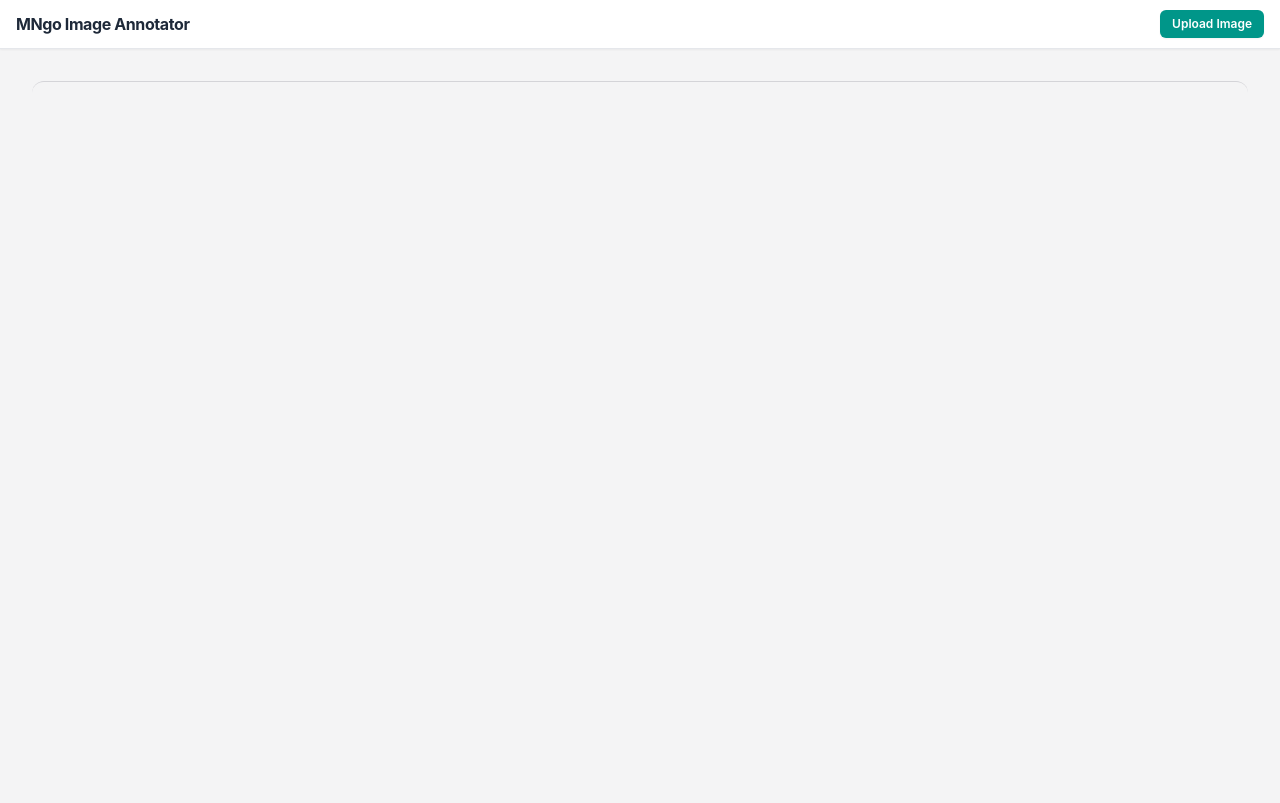
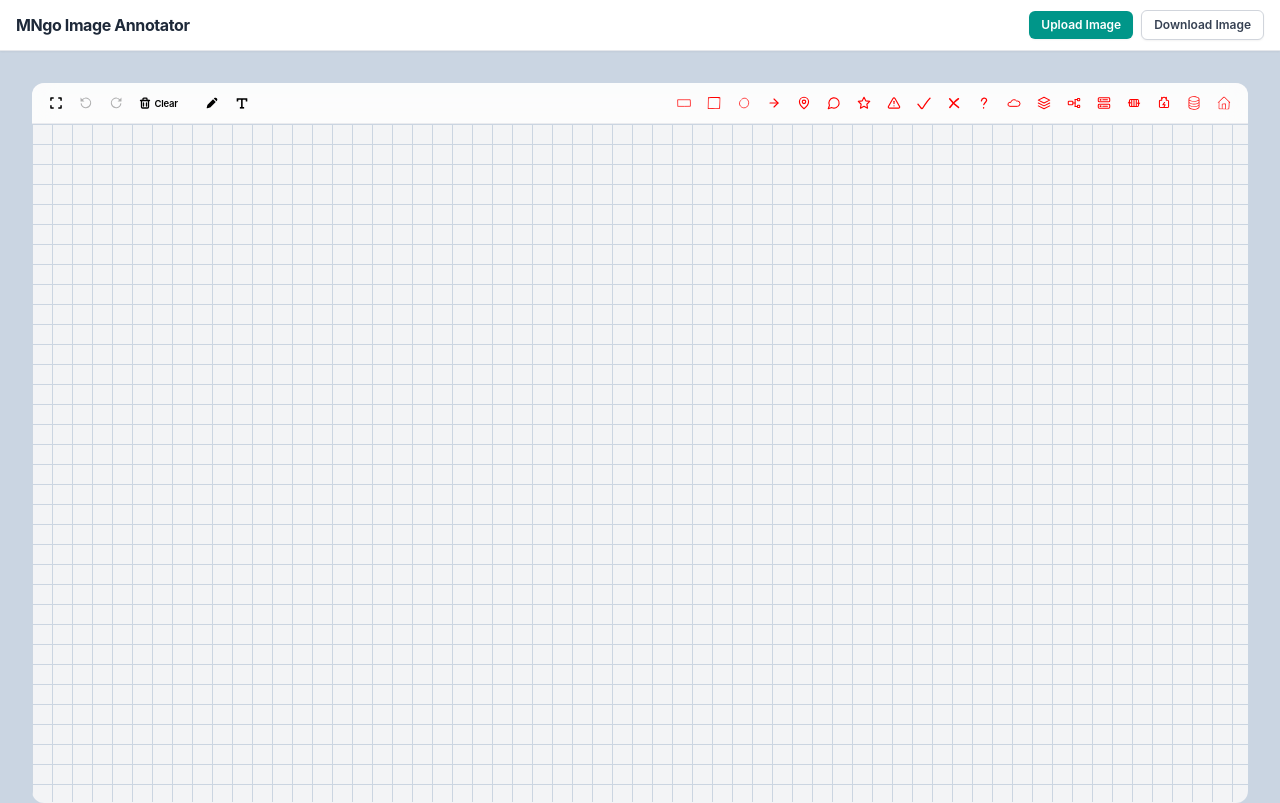
Before and after one commit to adityasuman2025/MNgoImageAnnotate, a React (Vite) app: page / in a window 1280 px wide. Built offline with nearby package versions, Linux system fonts and the light colour scheme.

Commit message:
finalised

```diff
--- a/index.html
+++ b/index.html
@@ -8,7 +8,7 @@
   <title>MNgo Image Annotate React Package</title>
 </head>
 
-<body class="bg-zinc-100">
+<body class="bg-slate-300">
   <div id="root"></div>
   <script type="module" src="/src/main.tsx"></script>
 </body>
--- a/library/components/Ground.tsx
+++ b/library/components/Ground.tsx
@@ -118,7 +118,7 @@ function Ground({ onImageDimensionsReady }: GroundProps) {
     }, !readonly);
 
     return (
-        <div className="relative select-none" onPointerDown={handlePointerDown} >
+        <div data-ground className="relative select-none" onPointerDown={handlePointerDown} >
             {imgSrc ? (
                 <Image
                     src={imgSrc}
--- a/library/components/TextElement.tsx
+++ b/library/components/TextElement.tsx
@@ -41,7 +41,7 @@ function TextElement({
         }
     }, [isEditing]);
 
-    const handleDoubleClick = (e: React.MouseEvent) => {
+    const handleClick = (e: React.MouseEvent) => {
         if (readonly) return;
         e.stopPropagation();
         setIsEditing(true);
@@ -81,16 +81,17 @@ function TextElement({
                 onPointerDown={(e) => e.stopPropagation()} // don't trigger element drag while typing/selecting text
                 placeholder="Type text..."
                 rows={1}
-                className="w-full h-full bg-transparent text-red-600 placeholder:text-red-300 outline-none resize-none p-1 text-sm font-medium leading-tight select-text cursor-text"
+                className="w-full h-full bg-white/40 text-red-600 placeholder:text-red-300 outline-none resize-none p-1 text-sm font-medium leading-tight select-text cursor-text"
             />
         );
     }
 
     return (
         <div
-            onDoubleClick={handleDoubleClick}
-            className="w-full h-full p-1 flex items-center justify-start overflow-hidden text-red-600 text-sm font-medium leading-tight whitespace-pre-wrap break-words"
-            title={readonly ? undefined : "Double click to edit"}
+            data-text-element
+            onClick={handleClick}
+            className="w-full h-full p-1 flex items-start justify-start overflow-hidden text-red-600 text-sm font-medium leading-tight whitespace-pre-wrap break-words cursor-text pointer-events-auto"
+            title={readonly ? undefined : "Click to edit text"}
         >
             {localText || (!readonly ? (
                 <span className="text-red-400 italic">Type text...</span>
--- a/library/components/Toolbar.tsx
+++ b/library/components/Toolbar.tsx
@@ -87,9 +87,9 @@ function Toolbar({
     return (
         <div
             data-toolbar
-            className={`sticky top-0 z-1 flex items-center justify-between px-3 py-2 bg-white/70 backdrop-blur-md border-b border-gray-200/80 select-none transition-colors ${className}`}
+            className={`sticky top-0 z-1 flex items-center justify-between gap-4 px-3 py-2 bg-white/70 backdrop-blur-md border-b border-gray-200/80 select-none transition-colors overflow-x-auto overflow-y-hidden ${className}`}
         >
-            <div className={`flex items-center gap-1.5 ${readonly ? "opacity-50 pointer-events-none" : ""}`}>
+            <div className={`flex items-center gap-1.5 shrink-0 ${readonly ? "opacity-50 pointer-events-none" : ""}`}>
                 {DEFAULT_TOOLS.map((tool) => (
                     <ToolButton
                         key={tool.name}
@@ -107,7 +107,7 @@ function Toolbar({
                 ))}
             </div>
 
-            <div className={`flex items-center gap-1.5 ${readonly ? "opacity-50 pointer-events-none" : ""}`}>
+            <div className={`flex items-center gap-1.5 shrink-0 ${readonly ? "opacity-50 pointer-events-none" : ""}`}>
                 {tools?.map((tool) => (
                     <ToolButton
                         key={tool.name}
--- a/package.json
+++ b/package.json
@@ -1,6 +1,6 @@
 {
     "name": "react-image-annotate-mngo",
-    "version": "1.0.0",
+    "version": "1.0.1",
     "type": "module",
     "scripts": {
         "dev": "npm run lib-build && vite",
@@ -31,6 +31,7 @@
         "@types/react": "^19.2.18",
         "@types/react-dom": "^19.2.4",
         "@vitejs/plugin-react": "^6.1.0",
+        "html-to-image": "^1.11.13",
         "oxlint": "^1.79.0",
         "path": "^0.12.7",
         "tailwindcss": "^4.3.3",
--- a/src/main.tsx
+++ b/src/main.tsx
@@ -1,4 +1,5 @@
 import { useCallback, useEffect, useRef, useState, type Dispatch, type SetStateAction } from 'react';
+import { toPng } from 'html-to-image';
 import { createRoot } from 'react-dom/client';
 import "./index.css";
 import rectIcon from "./assets/rectShape.svg";
@@ -22,11 +23,11 @@ import cacheIcon from "./assets/cacheShape.svg";
 import gatewayIcon from "./assets/gatewayShape.svg";
 
 // @ts-ignore
-import MNgoImageAnnotate from "../dist/index.es.js";
-import type { Tool, AnnotationData } from "../dist/types";
+// import MNgoImageAnnotate from "../dist/index.es.js";
+// import type { Tool, AnnotationData } from "../dist/types";
 
-// import MNgoImageAnnotate from "../library/MNgoImageAnnotate";
-// import type { Tool, AnnotationData } from "../library/types";
+import MNgoImageAnnotate from "../library/MNgoImageAnnotate";
+import type { Tool, AnnotationData } from "../library/types";
 
 // indexedDB helper for image storage
 const DB_NAME = "mngo_annotate_db";
@@ -240,6 +241,7 @@ function App() {
     const [isDBChecked, setIsDBChecked] = useState(false);
     const [imgSrc, setImgSrc] = useState<string | undefined>(undefined);
     const [annotationData, setAnnotationData] = useLocalStorage<AnnotationData>(ANNOTATION_DATA_KEY, { ...EMPTY_ANNOTATION_DATA });
+    const [isDownloading, setIsDownloading] = useState(false);
     const fileInputRef = useRef<HTMLInputElement | null>(null);
 
     useEffect(() => {
@@ -267,6 +269,77 @@ function App() {
         setAnnotationData(newData);
     }, []);
 
+    const handleDownloadImage = async () => {
+        const groundEl = document.querySelector('[data-ground]') as HTMLElement | null;
+        if (!groundEl) return;
+
+        setIsDownloading(true);
+        try {
+            const bgImgEl = groundEl.querySelector('img[alt="Annotation image"]') as HTMLImageElement | null;
+            const width = bgImgEl?.naturalWidth || groundEl.clientWidth;
+            const height = bgImgEl?.naturalHeight || groundEl.clientHeight;
+            if (!width || !height) return;
+
+            // 1. Render live ground annotations to an image using html-to-image
+            const groundDataUrl = await toPng(groundEl, {
+                pixelRatio: width / groundEl.clientWidth,
+                cacheBust: false,
+                filter: (node) => {
+                    // Exclude selection handles/overlay
+                    if (node instanceof HTMLElement && node.dataset.selectionOverlay !== undefined) {
+                        return false;
+                    }
+                    // If no bg image, exclude the grid background div so export stays transparent
+                    if (!bgImgEl && node instanceof HTMLElement && node.classList.contains('flex-1')) {
+                        return false;
+                    }
+                    return true;
+                },
+            });
+
+            const freeDrawCanvas = groundEl.querySelector('canvas[data-free-draw-canvas]') as HTMLCanvasElement | null;
+
+            // 2. Draw background image first onto canvas (if available; otherwise transparent)
+            const exportCanvas = document.createElement('canvas');
+            exportCanvas.width = width;
+            exportCanvas.height = height;
+            const ctx = exportCanvas.getContext('2d');
+            if (!ctx) return;
+
+            ctx.imageSmoothingEnabled = true;
+            ctx.imageSmoothingQuality = 'high';
+
+            if (bgImgEl?.complete) {
+                ctx.drawImage(bgImgEl, 0, 0, width, height);
+            }
+
+            // Draw freehand strokes directly
+            if (freeDrawCanvas) {
+                ctx.drawImage(freeDrawCanvas, 0, 0, width, height);
+            }
+
+            // Draw annotations on top
+            const annotationsImg = new Image();
+            await new Promise<void>((resolve, reject) => {
+                annotationsImg.onload = () => {
+                    ctx.drawImage(annotationsImg, 0, 0, width, height);
+                    resolve();
+                };
+                annotationsImg.onerror = reject;
+                annotationsImg.src = groundDataUrl;
+            });
+
+            const link = document.createElement('a');
+            link.download = `annotated-image-${Date.now()}.png`;
+            link.href = exportCanvas.toDataURL('image/png');
+            link.click();
+        } catch (err) {
+            console.error('Failed to download annotated image', err);
+        } finally {
+            setIsDownloading(false);
+        }
+    };
+
     return (
         <>
             <header className="flex items-center justify-between px-4 py-2.5 bg-white border-b border-gray-200 shadow-xs z-10">
@@ -289,10 +362,18 @@ function App() {
                     >
                         Upload Image
                     </button>
+                    <button
+                        type="button"
+                        disabled={isDownloading}
+                        onClick={handleDownloadImage}
+                        className="inline-flex items-center gap-1.5 px-3 py-1.5 text-xs font-semibold text-gray-700 bg-white hover:bg-gray-100 active:bg-gray-200 border border-gray-300 rounded-md transition-colors cursor-pointer shadow-xs disabled:opacity-50 disabled:cursor-not-allowed"
+                    >
+                        {isDownloading ? 'Exporting...' : 'Download Image'}
+                    </button>
                 </div>
             </header>
 
-            <main className="flex flex-col mt-8 mx-8 border-t-1 border-zinc-300 rounded-xl overflow-hidden" style={{ height: `calc(100dvh - 80px)` }}>
+            <main className="flex flex-col mt-8 mx-8 rounded-xl overflow-hidden" style={{ height: `calc(100dvh - 80px)` }}>
                 {isDBChecked && (
                     <MNgoImageAnnotate
                         imgSrc={imgSrc}
```
